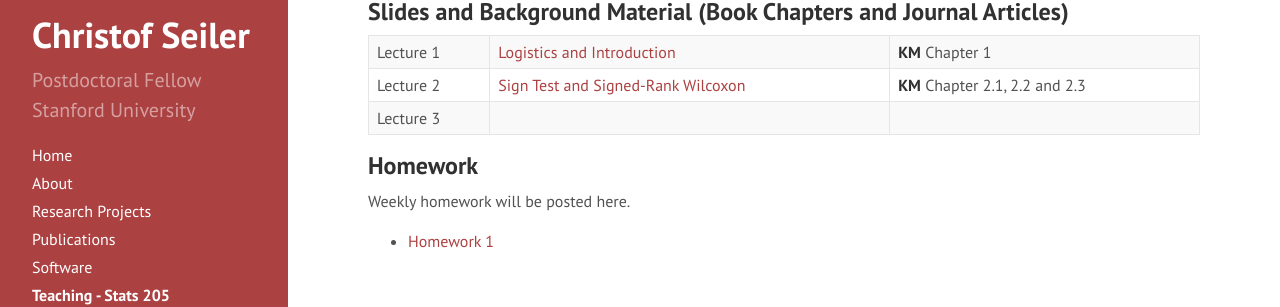
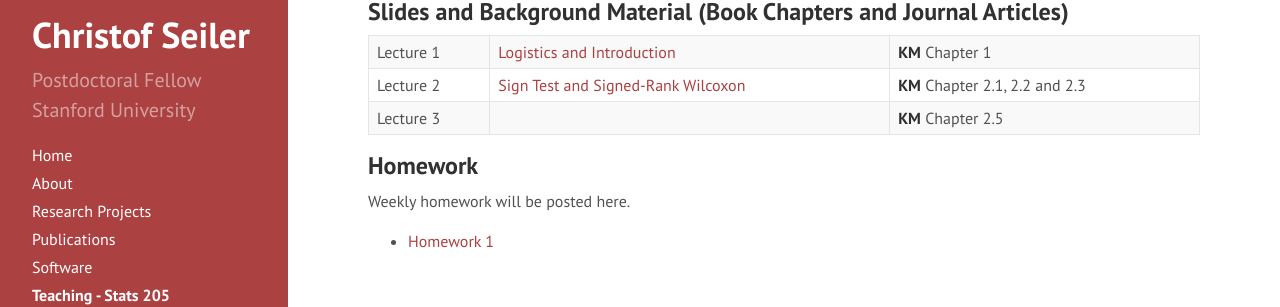
Before and after one commit to ChristofSeiler/ChristofSeiler.github.io, a Jekyll site: the page built from stats205.md, in a window 1280 px wide and 900 px high, scrolled down 949 px. Shown: the part 519-826 px from the top of the window. Built offline with Jekyll 4.4.1, drawn with Linux system fonts in a browser that asks for light colours.

Commit message:
added background material for lecture 3

```diff
--- a/stats205.md
+++ b/stats205.md
@@ -55,7 +55,7 @@ Office hours (starting week 2): TBD
 
 Lecture 1 | [Logistics and Introduction](Lecture1/LogisticsIntroduction.html)              | **KM** Chapter 1
 Lecture 2 | [Sign Test and Signed-Rank Wilcoxon](Lecture2/SignTestSignedRankWilcoxon.html) | **KM** Chapter 2.1, 2.2 and 2.3
-Lecture 3 |                                                                                |
+Lecture 3 |                                                                                | **KM** Chapter 2.5
 
 ## Homework
 
```
